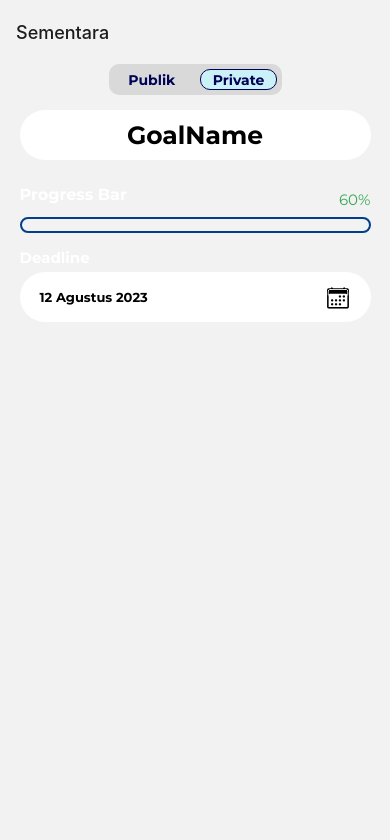
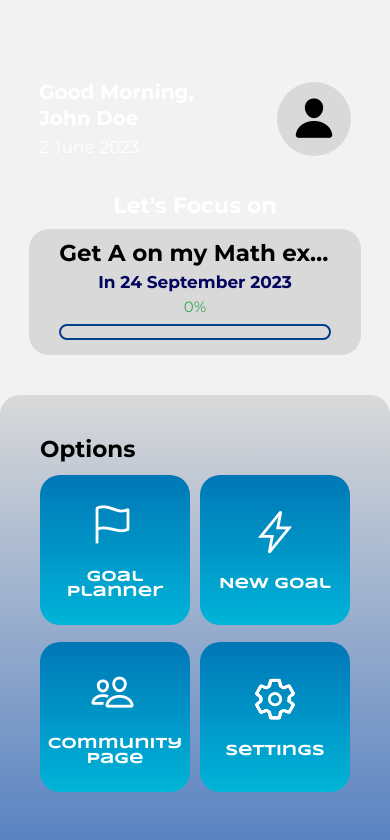
Before and after one commit to SearchAndClick/La-Vie, a React Native app: screen /Login in a window 390 px wide. Shown: the top 840 px of the page. Built offline with nearby package versions, Linux system fonts and the light colour scheme.

Commit message:
add goal list

```diff
--- a/App.js
+++ b/App.js
@@ -31,9 +31,15 @@ function TabNavigator(initialScreen) {
       screenOptions={{
         contentStyle: { backgroundColor: "transparent" },
         headerShown: false,
-      }}
-      tabBarOptions={{
-        style: styles.tabBarStyle, // Apply the custom style here
+        tabBarBackground: () => (
+          <LinearGradient
+            style={styles.background}
+            colors={["#D9D9D9", "#CAF0F8"]}
+          ></LinearGradient>
+        ),
+        tabBarInactiveTintColor: 'black',
+        tabBarActiveTintColor: '#00B4D8',
+        tabBarStyle: { height: 70 },
       }}
     >
       <Tab.Screen
@@ -99,17 +105,8 @@ function AuthenticatedStack() {
         contentStyle: { backgroundColor: "transparent" },
         headerShown: false,
       }}
-      initialRouteName="Sementara"
+      initialRouteName="Home"
     >
-      <Stack.Screen
-        name="Sementara"
-        component={GoalOverviewScreen}
-        options={{
-          headerShown: true,
-          headerStyle: { backgroundColor: "transparent" },
-          headerShadowVisible: false,
-        }}
-      />
       <Stack.Screen name="Home" component={HomeScreen} />
       <Stack.Screen
         name="GoalPlanner"
@@ -145,6 +142,15 @@ function AuthenticatedStack() {
         component={UserProfileScreen}
         options={{
           headerShown: false,
+        }}
+      />
+      <Stack.Screen
+        name="Goal Overview"
+        component={GoalOverviewScreen}
+        options={{
+          headerShown: true,
+          headerStyle: { backgroundColor: "transparent" },
+          headerShadowVisible: false,
         }}
       />
     </Stack.Navigator>
--- a/components/sections/GoalOv/ContentPage.js
+++ b/components/sections/GoalOv/ContentPage.js
@@ -12,10 +12,10 @@ function ContentPage() {
   return (
     <View style={styles.container}>
       <HeaderGoal />
-      <GoalName />
+      <GoalName name="Goal Name" />
       <View style={styles.progressContainer}>
         <Text style={styles.progressText}>Progress Bar</Text>
-        <ProgressBar percentage="60" justify="flex-end" color="#023E8A"/>
+        <ProgressBar percentage="0" justify="flex-end" color="white"/>
       </View>
       <Deadline />
     </View>
--- a/components/sections/GoalOv/GoalName.js
+++ b/components/sections/GoalOv/GoalName.js
@@ -2,12 +2,12 @@ import { View, Text, StyleSheet, TouchableOpacity } from "react-native";
 import React from "react";
 import { Ionicons } from "@expo/vector-icons";
 
-const GoalName = () => {
+const GoalName = ({ name}) => {
   function settingNamaGoal() {}
 
   return (
     <View style={styles.container}>
-      <Text style={styles.textStyle}>GoalName</Text>
+      <Text style={styles.textStyle}>{ name }</Text>
     </View>
   );
 };
--- a/package.json
+++ b/package.json
@@ -9,6 +9,7 @@
     "web": "expo start --web"
   },
   "dependencies": {
+    "@react-native-community/datetimepicker": "6.7.3",
     "@react-navigation/bottom-tabs": "^6.5.8",
     "@react-navigation/native-stack": "^6.9.13",
     "expo": "~48.0.18",
@@ -18,7 +19,8 @@
     "expo-status-bar": "~1.4.4",
     "expo-updates": "~0.16.4",
     "react": "18.2.0",
-    "react-native": "0.71.8"
+    "react-native": "0.71.8",
+    "react-native-calendars": "^1.1299.0"
   },
   "devDependencies": {
     "@babel/core": "^7.20.0"
--- a/screens/GoalPlannerScreen.js
+++ b/screens/GoalPlannerScreen.js
@@ -1,21 +1,21 @@
-import { StyleSheet, Text, View } from "react-native";
-import React, { useLayoutEffect } from "react";
+import { StyleSheet, Text, View, Button, Platform } from "react-native";
+import React, { useState } from "react";
 import { useNavigation } from "@react-navigation/native";
 import { LinearGradient } from "expo-linear-gradient";
+import DateTimePicker from "@react-native-community/datetimepicker";
+import { Calendar } from "react-native-calendars";
 
 export default function GoalPlannerScreen() {
-  const navigation = useNavigation();
-
-  useLayoutEffect(() => {
-    navigation.setOptions({
-      headerBackVisible: false, // ini dia
-    });
-  }, [navigation]);
-
   return (
     <LinearGradient style={styles.background} colors={["#03045E", "#023E8A"]}>
       <View>
-        <Text>GoalPlannerScreen</Text>
+        <Text style={styles.header}>Goal Planner</Text>
+        <Calendar style={styles.calender} />
+      </View>
+      <View style={styles.container}>
+        <Text style={{ fontFamily: "montserrat-bold", fontSize: 19 }}>
+          List of Goals
+        </Text>
       </View>
     </LinearGradient>
   );
@@ -25,4 +25,28 @@ const styles = StyleSheet.create({
   background: {
     flex: 1,
   },
+  container: {
+    backgroundColor: "white",
+    marginTop: 20,
+    paddingVertical: 30,
+    paddingHorizontal: 40,
+    height: "100%",
+    width: "100%",
+    borderWidth: 2,
+    borderRadius: 20,
+  },
+  header: {
+    alignSelf: "center",
+    fontFamily: "montserrat-bold",
+    fontSize: 25,
+    color: "white",
+    marginTop: 60,
+  },
+  calender: {
+    alignSelf: "center",
+    borderRadius: 20,
+    padding: 10,
+    marginTop: 20,
+    width: "90%",
+  },
 });
```
Also changed, not shown: 1 other file (tests, documents, lock files or other folders).
